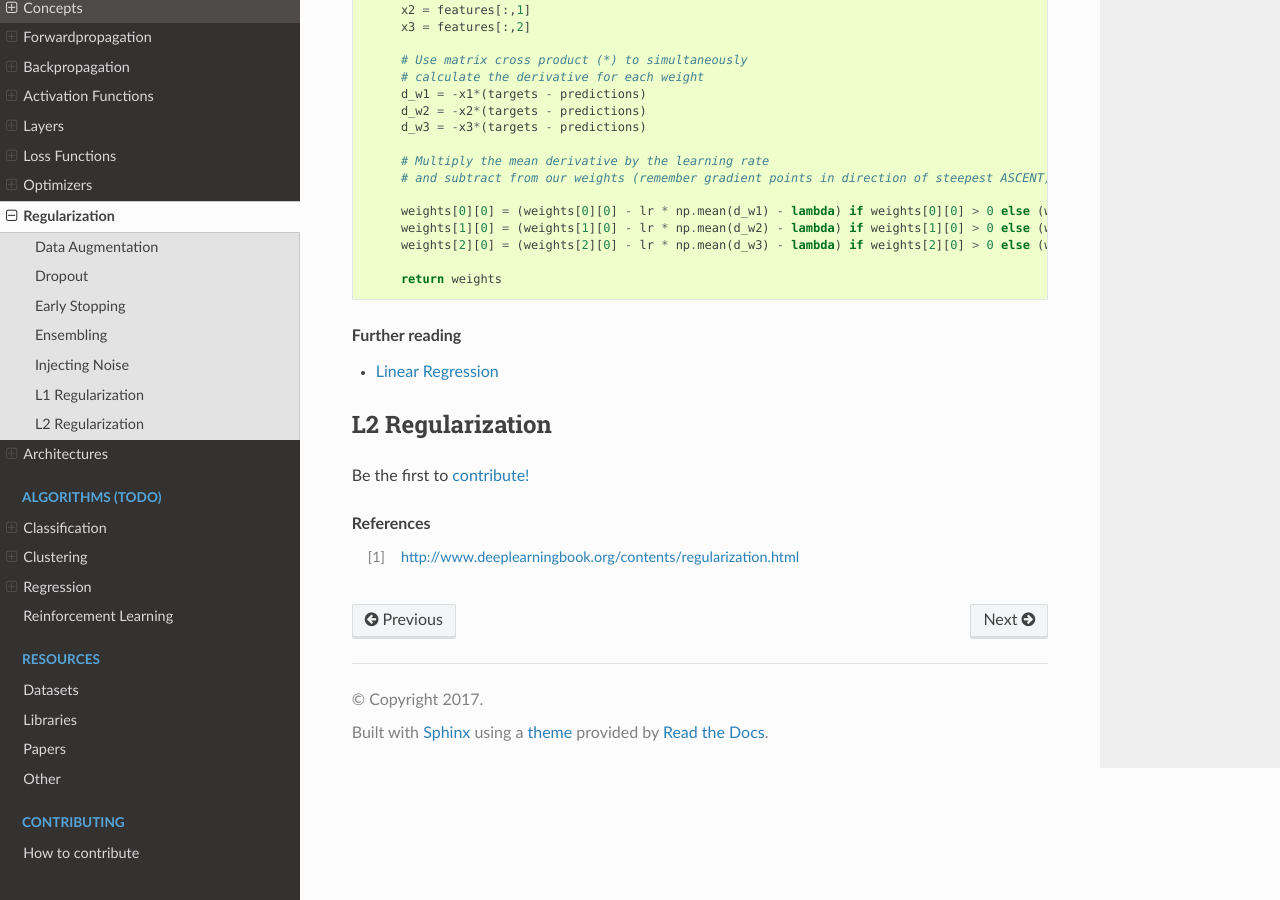
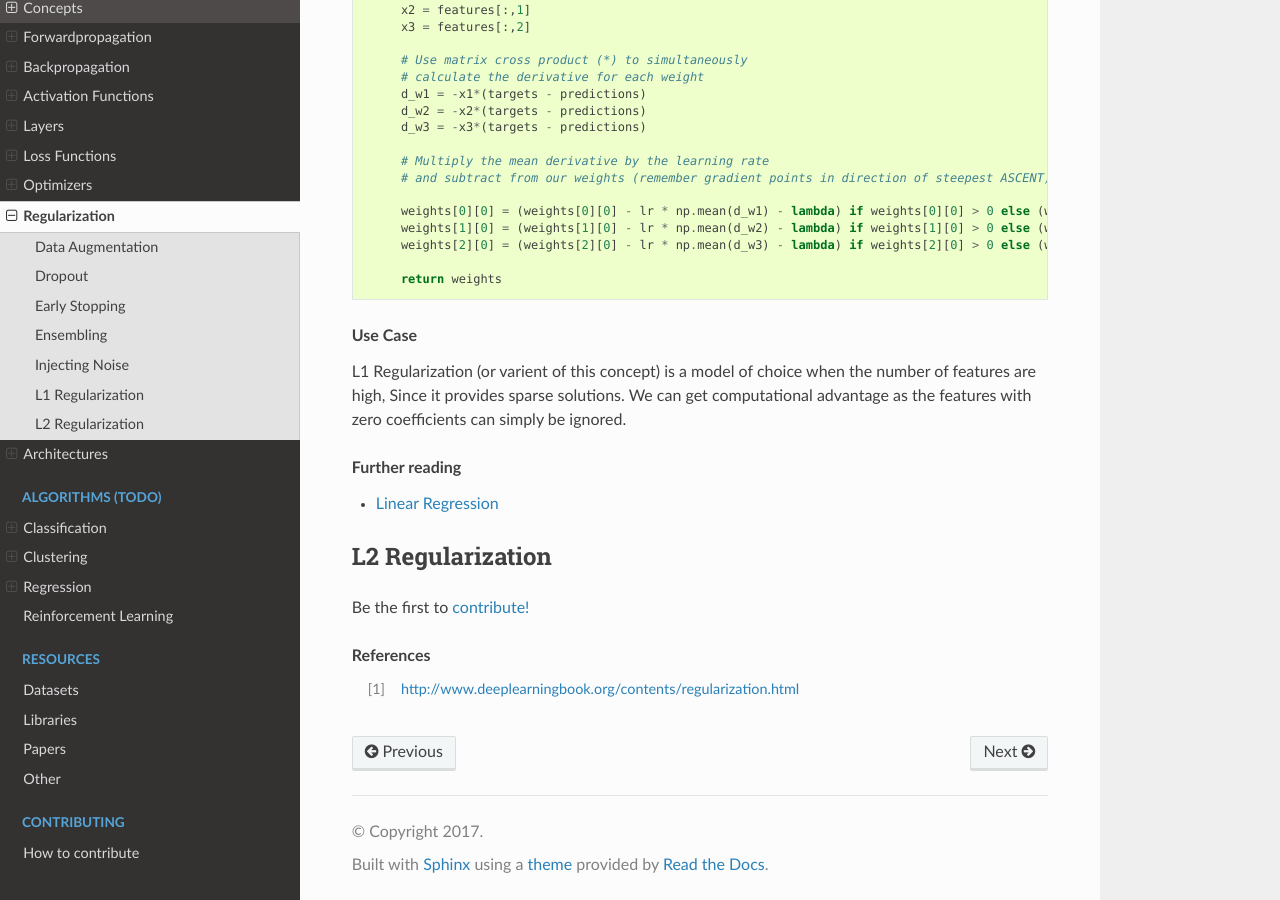
Before and after one commit to bfortuner/ml-glossary, a Sphinx documentation site: the page built from docs/regularization.rst, in a window 1280 px wide and 900 px high, scrolled down 2680 px. Built offline with Sphinx 7.4.7 and the Read the Docs theme 2.0.0, drawn with Linux system fonts in a browser that asks for light colours; pages that are not in the unit, such as notebooks, are missing from menus.

Commit message:
Added L1 regularization example use case

```diff
--- a/docs/regularization.rst
+++ b/docs/regularization.rst
@@ -142,6 +142,9 @@ Simple python implementation
 
         return weights
 
+.. rubric:: Use Case
+
+L1 Regularization (or varient of this concept) is a model of choice when the number of features are high, Since it provides sparse solutions. We can get computational advantage as the features with zero coefficients can simply be ignored.
 
 .. rubric:: Further reading
 
```
